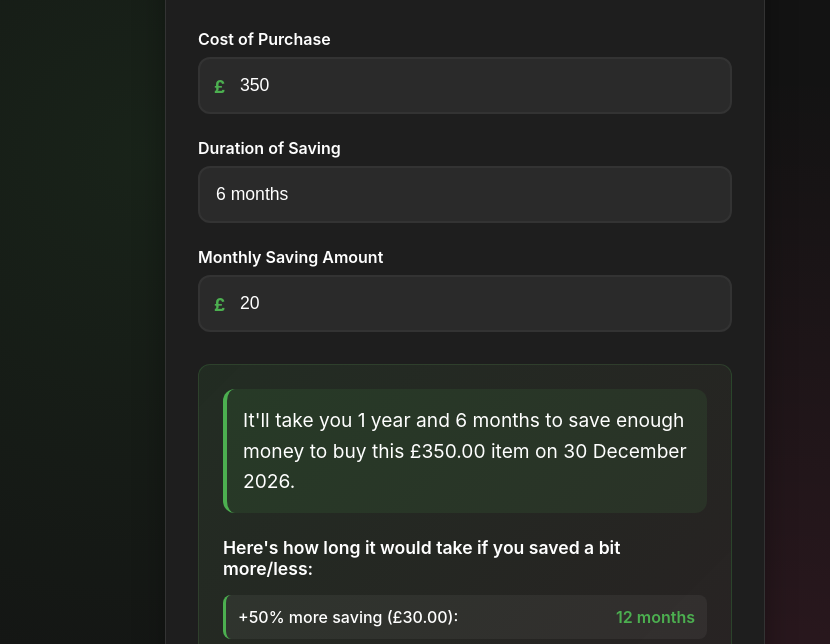
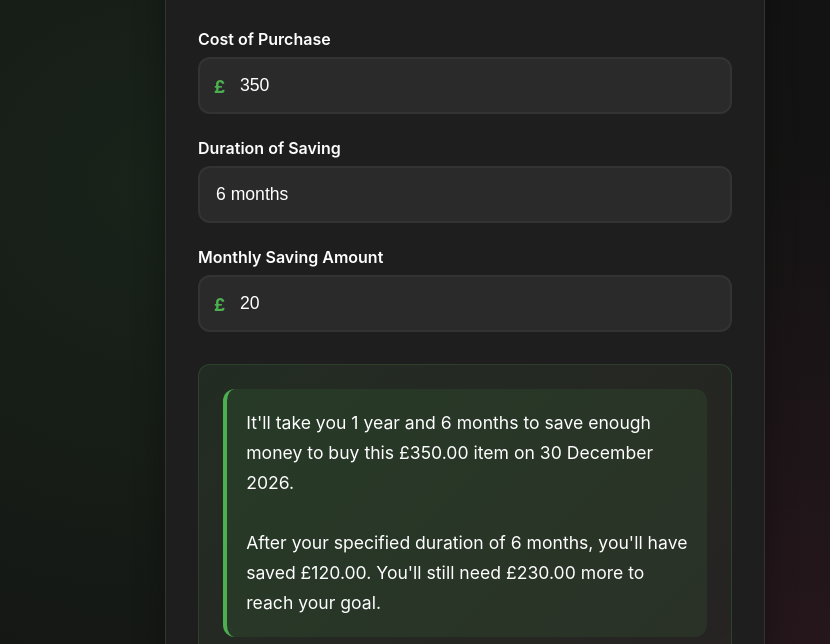
Before and after one commit to kay-who-codes/Saving-Planner, a plain HTML site: page index.html in a window 1280 px wide. Shown: the part 124-768 px from the top of the page, without its empty margins (175-1005 px from the left). Drawn offline with Linux system fonts and the light colour scheme.

Commit message:
Update index.html

```diff
--- a/index.html
+++ b/index.html
@@ -157,14 +157,15 @@
         }
 
         .main-result {
-            font-size: 1.2rem;
+            font-size: 1.1rem;
             margin-bottom: 1.5rem;
-            padding: 1rem;
+            padding: 1.2rem;
             background: rgba(76, 175, 80, 0.1);
             border-radius: var(--border-radius);
             border-left: 4px solid var(--primary-accent);
             color: var(--text-white);
-            line-height: 1.6;
+            line-height: 1.7;
+            white-space: pre-line;
         }
 
         .scenarios-title {
@@ -425,8 +426,21 @@
             const durationText = formatDuration(monthsNeeded);
             const targetDate = formatDate(monthsNeeded);
 
-            // Main result
-            const mainResult = `It'll take you ${durationText} to save enough money to buy this ${formatCurrency(cost)} item on ${targetDate}.`;
+            // Calculate savings during user's specified duration
+            const userDurationMonths = parseNaturalDuration(durationInput);
+            const totalSavedInDuration = monthlyAmount * userDurationMonths;
+            const discrepancy = totalSavedInDuration - cost;
+
+            // Main result with additional info
+            let mainResult = `It'll take you ${durationText} to save enough money to buy this ${formatCurrency(cost)} item on ${targetDate}.\n\n`;
+            mainResult += `After your specified duration of ${formatDuration(userDurationMonths)}, you'll have saved ${formatCurrency(totalSavedInDuration)}. `;
+
+            if (discrepancy >= 0) {
+                mainResult += `That's ${formatCurrency(discrepancy)} more than you need - you could buy it earlier!`;
+            } else {
+                mainResult += `You'll still need ${formatCurrency(Math.abs(discrepancy))} more to reach your goal.`;
+            }
+
             document.getElementById('mainResult').textContent = mainResult;
 
             // Scenarios
```
